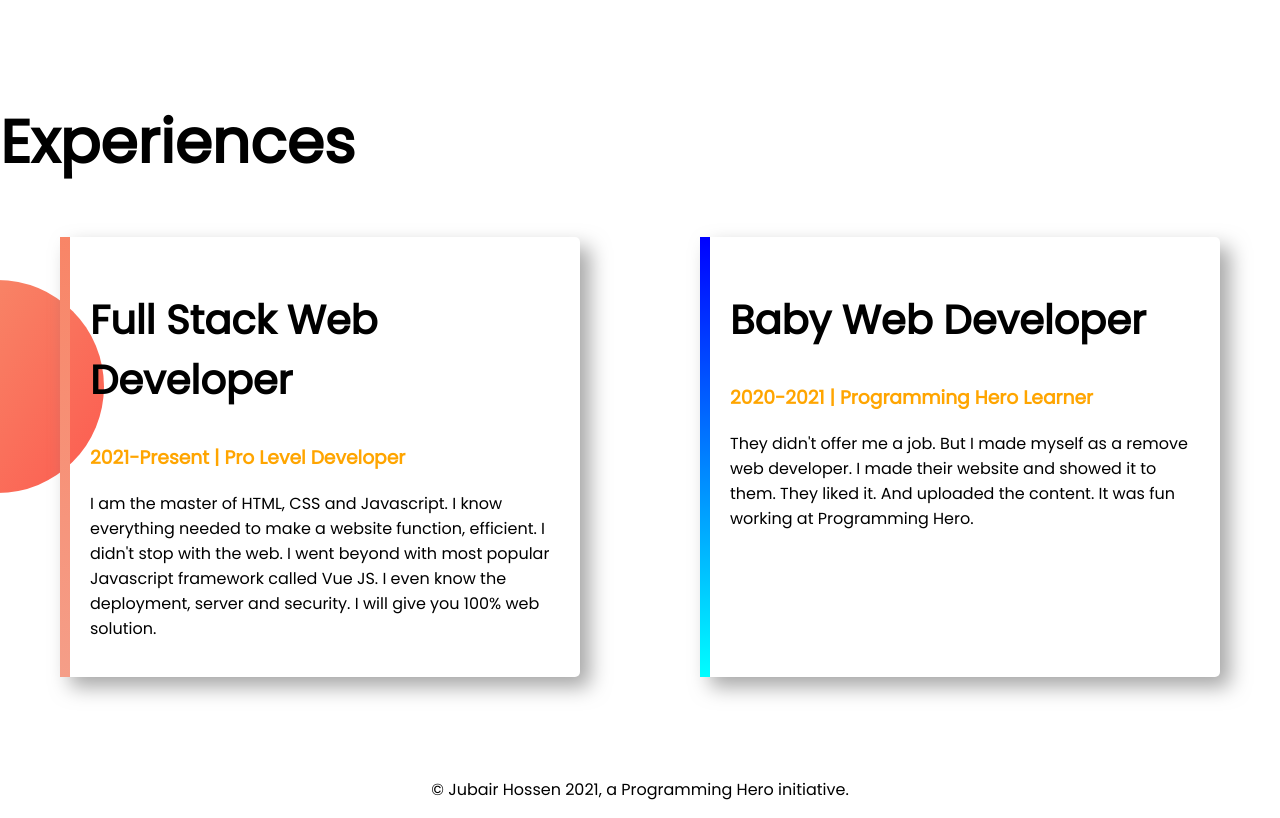
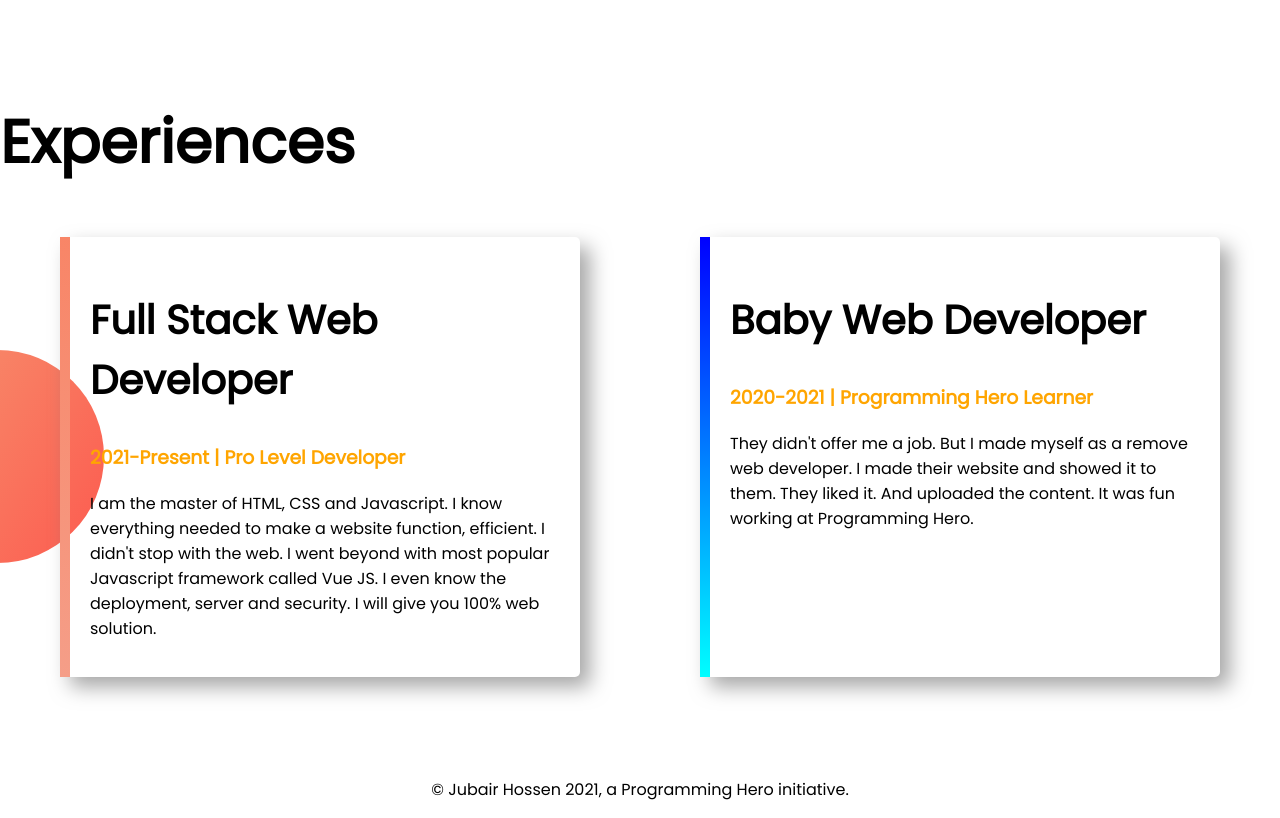
Before and after one commit to Jubair-Hossen/portfolio, a plain HTML site: page index.html in a window 1280 px wide. Shown: the part 1020-1838 px from the top of the page. Drawn offline with Linux system fonts and the light colour scheme.

Commit message:
bg fixed

```diff
--- a/style.css
+++ b/style.css
@@ -59,7 +59,7 @@ h2{
     border-left: 10px solid;
     border-image: linear-gradient(blue, cyan) 1;
 }
-.experience{
+.experiences-idem{
     background-image: url(images/exp-bg.png);
     background-repeat: no-repeat;
     background-position: left center;
```
